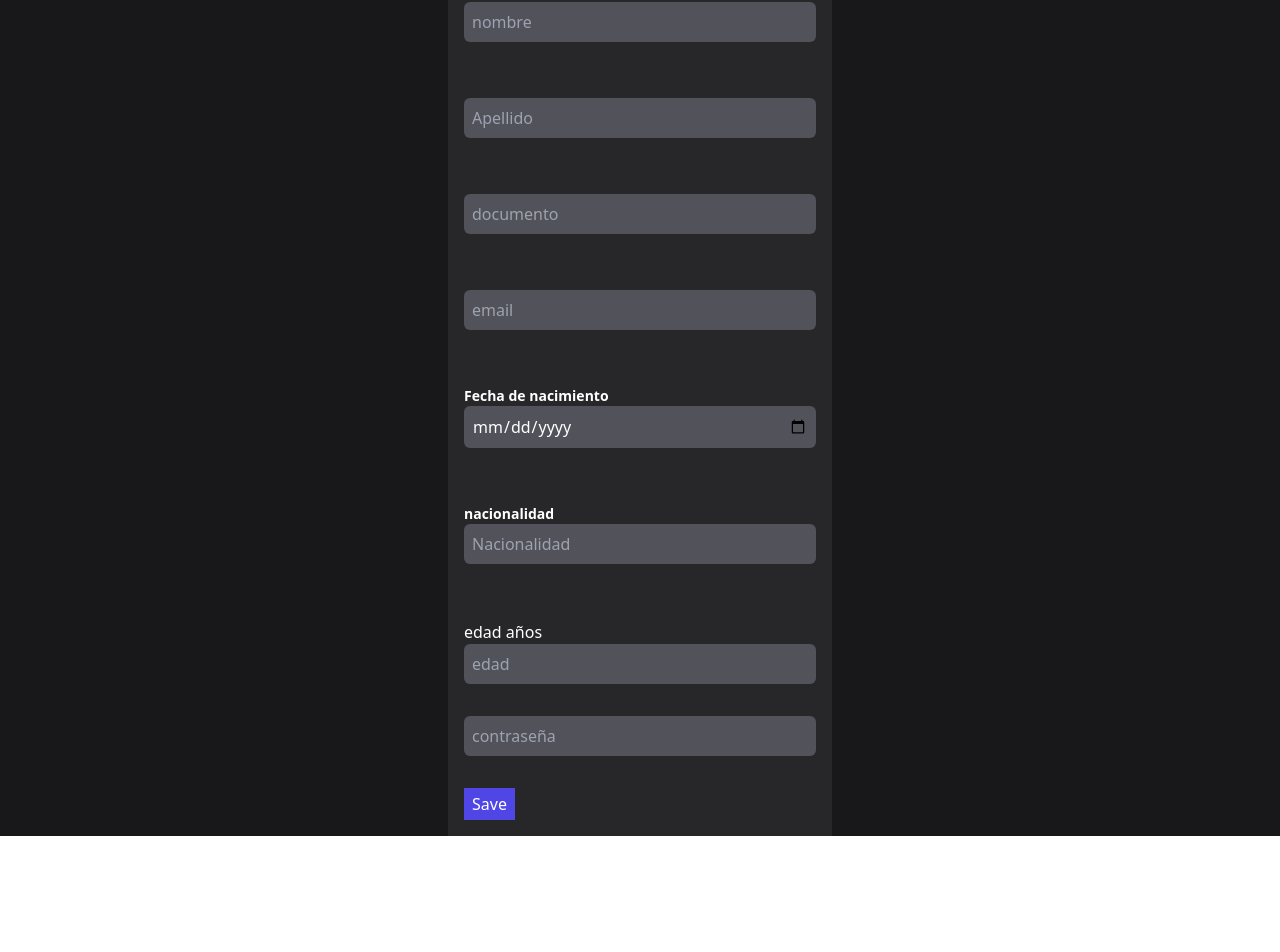
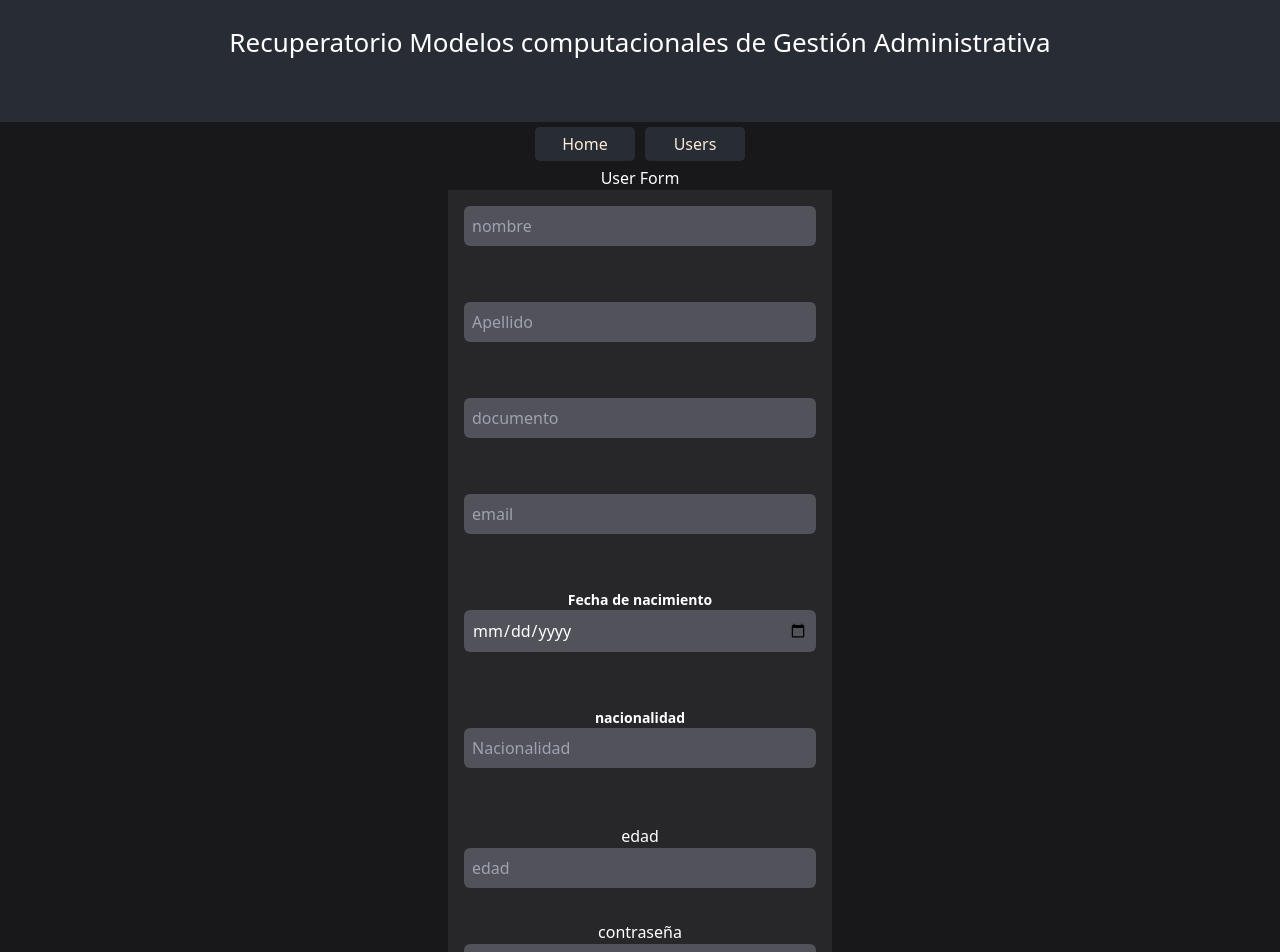
Before and after one commit to lucascabrera1/RecuperatorioMCGA2021, a React (Create React App) app in the folder client/: page /newuser in a window 1280 px wide. Shown: the part 38-990 px from the top of the page. Before the commit the page ends 878 px from the top, so only its background shows below. Built offline with nearby package versions, Linux system fonts and the light colour scheme.

Commit message:
agrego footer header navbar

```diff
--- a/client/src/App.css
+++ b/client/src/App.css
@@ -15,7 +15,7 @@
 
 .App-header {
   background-color: #282c34;
-  min-height: 100vh;
+  min-height: 20vh;
   display: flex;
   flex-direction: column;
   align-items: center;
@@ -24,8 +24,32 @@
   color: white;
 }
 
+navbar ul {
+  padding: 0;
+}
+
+navbar ul li{
+  display: inline-block;
+  padding: 5px;
+  background-color: #282c34;
+  color: antiquewhite;
+  border-radius: 5px 5px;
+  margin: 5px;
+  min-width: 100px;
+  text-align: center;
+  align-content: center;
+}
+
 .App-link {
   color: #61dafb;
+}
+
+.Center {
+  text-align: center;
+}
+
+.App-footer {
+  background-color: #282c34;
 }
 
 @keyframes App-logo-spin {
--- a/client/src/App.js
+++ b/client/src/App.js
@@ -1,5 +1,5 @@
 import './App.css';
-import {BrowserRouter, Routes, Route} from 'react-router-dom'
+import {BrowserRouter, Routes, Route, NavLink} from 'react-router-dom'
 import Users from './Components/Users.js'
 import Home from './Components/Home.js'
 import NotFoundRoute from './Components/NotFoundRoute';
@@ -8,9 +8,16 @@ import UserForm from './Components/UserForm';
 function App() {
 
   return (
-    <div className="bg-zinc-900  text-white">
+    <div className="bg-zinc-900  text-white Center" >
+      <header className='App-header'><h1>Recuperatorio Modelos computacionales de Gestión Administrativa</h1></header>
       <div className='items-center justify-center'>
       <BrowserRouter>
+      <navbar>
+        <ul>
+          <li><NavLink to="/home">Home</NavLink></li>
+          <li><NavLink to="/users">Users</NavLink></li>
+        </ul>
+      </navbar>
         <Routes>
           <Route path='/' element={<Home/>} />
           <Route path='/home' element={<Home/>} />
@@ -21,6 +28,7 @@ function App() {
         </Routes>
       </BrowserRouter>
       </div>
+      <footer className='App-footer'><h2>Realizado por Lucas Cabrera</h2></footer>
     </div>
   );
 }
--- /dev/null
+++ b/client/src/Components/Button.js
@@ -0,0 +1,6 @@
+export default function Button({type, label}) {
+    return (
+        <button type={type} className='bg-indigo-600 px-2 py-1'>{label}</button>
+    )
+
+}
--- a/client/src/Components/UserForm.js
+++ b/client/src/Components/UserForm.js
@@ -6,10 +6,11 @@ import { nanoid } from '@reduxjs/toolkit'
 import {useNavigate, useParams} from 'react-router-dom'
 import {useForm} from 'react-hook-form'
 import { FetchUser } from '../feautures/users/userSlice'
+import Button from './Button'
 
 function UserForm() {
 
-    const {register, handleSubmit, formState : {errors}} = useForm()
+    const {register, handleSubmit, reset, getValues, formState : {errors}} = useForm()
 
     const [id,setId] = useState()
 
@@ -62,30 +63,28 @@ function UserForm() {
         setUser({
             ...user,
             [e.target.name] : e.target.value,
-
         })
     }
 
     const handleBlur = (e) => {
+        console.log(getValues())
         if (e.target.name == 'fechanacimiento') {
             let edad = CalcularEdad(e.target.value)
             console.log( edad)
-            setUser({
-                ...user,
+            reset({
+                ...getValues(),
                 ["edad"] : edad
             })
         }
     }
 
-    const handleSubmitUser = async (e) => {
-        const data = user
-        e.preventDefault();
+    const handleSubmitUser = async (data, e) => {
         if (params.id) {
             try {
-                console.log(user)
-                await dispatch(UpdateUser({...user, id: params.id})).unwrap()
+                console.log(data)
+                await dispatch(UpdateUser({...data, id: params.id})).unwrap()
                 alert("usuario modificado correctamente")
-                setUser(userInitial)
+                e.target.reset()
                 navigate('/users')
             } catch (error) {
                 console.error(error)
@@ -99,9 +98,9 @@ function UserForm() {
                 _id : users.length + 1
             }))*/
             try {
-                await dispatch(SaveUser(user)).unwrap()
+                await dispatch(SaveUser(data)).unwrap()
                 alert('usuario guardado correctamente')
-                setUser(userInitial)
+                e.target.reset()
             } catch (error) {
                 console.error(error)
             }
@@ -120,8 +119,9 @@ function UserForm() {
             console.log(users)
             if (params.id) {
                 const userFounded = await (dispatch (FetchUser(params.id)).unwrap())
-                console.log(userFounded)
-                setUser(userFounded)
+                const userfnac = {...userFounded, fechanacimiento : userFounded.fechanacimiento.substring(0, 10)}
+                console.log(userfnac)
+                reset(userfnac)
             }
         }
        fetchUser()
@@ -130,7 +130,7 @@ function UserForm() {
     return (
         <div>
             <h1>User Form</h1>
-            <form onSubmit={handleSubmitUser} className='bg-zinc-800 max-w-sm p-4 mb-1 mx-auto'>
+            <form onSubmit={handleSubmit(handleSubmitUser)} className='bg-zinc-800 max-w-sm p-4 mb-1 mx-auto'>
                     <div>
                         <input
                             type='text'
@@ -140,10 +140,8 @@ function UserForm() {
                                 minLength: 3,
                                 pattern: /^[A-Za-z]+$/i
                             })}
-                            value={user.nombre}
                             name='nombre'
                             placeholder='nombre'
-                            onChange={handleChange}
                             className='w-full p-2 rounded-md bg-zinc-600 mb-2'
                         />
                         {errors.nombre?.type === "required" && <span style={{color: "red"}} >el nombre es obligatorio</span>}
@@ -162,11 +160,9 @@ function UserForm() {
                             minLength: 3,
                             pattern: /^[A-Za-z]+$/i
                         })}
-                        value={user.apellido}
                         name='apellido'
                         placeholder='Apellido'
                         className='w-full p-2 rounded-md bg-zinc-600 mb-2'
-                        onChange={handleChange}
                     />
                         {errors.apellido?.type === "required" && <span style={{color: "red"}} >el apellido es obligatorio</span>}
                         {errors.apellido?.type === "maxLength" && <span style={{color: "red"}} >no puede incluir mas de 50 caracteres</span>}
@@ -184,9 +180,9 @@ function UserForm() {
                         })}
                         name='dni'
                         className='w-full p-2 rounded-md bg-zinc-600 mb-2'
-                        value={user.dni}
+
                         placeholder='documento'
-                        onChange={handleChange}
+
                     />
                     {errors.dni?.type === "required" && <span style={{color: "red"}} >el documento es requerido</span>}
                     {errors.dni?.type === "maxLength" && <span style={{color: "red"}} >no puede incluir mas de 10 caracteres</span>}
@@ -197,15 +193,11 @@ function UserForm() {
                 <input
                     type='email'
                     {...register('email', {
-                        required: true,
-                        maxLength: 10,
-                        minLength: 6
+                        required: true
                     })}
                     className='w-full p-2 rounded-md bg-zinc-600 mb-2'
                     name='email'
-                    value={user.email}
                     placeholder='email'
-                    onChange={handleChange}
                     />
                     {errors.email?.type === "required" && <span style={{color: "red"}} >el email es requerido</span>}
                 </div>
@@ -221,9 +213,7 @@ function UserForm() {
                             })}
                             className='w-full p-2 rounded-md bg-zinc-600 mb-2'
                             name='fechanacimiento'
-                            value={user.fechanacimiento.substring(0, 10)}
                             placeholder = 'fecha de nacimiento'
-                            onChange={handleChange}
                             onBlur={handleBlur}
                         />
                     </div>
@@ -247,11 +237,9 @@ function UserForm() {
                             minLength: 3,
                             pattern: /^[A-Za-z]+$/i
                         })}
-                        value={user.nacionalidad}
                         name='nacionalidad'
                         placeholder='Nacionalidad'
                         className='w-full p-2 rounded-md bg-zinc-600 mb-2'
-                        onChange={handleChange}
                     />
                         {errors.nacionalidad?.type === "required" && <span style={{color: "red"}} >la nacionalidad es obligatoria</span>}
                         {errors.nacionalidad?.type === "maxLength" && <span style={{color: "red"}} >no puede incluir mas de 50 caracteres</span>}
@@ -260,28 +248,35 @@ function UserForm() {
                 </div>
                 <br/><br/>
 
-                <p>edad {user.edad} años</p>
+                <p>edad</p>
 
                {  <input
                     type='number'
                     className='w-full p-2 rounded-md bg-zinc-600 mb-2'
                     name='edad'
-                    value={user.edad}
                     placeholder='edad'
                     disabled
-                    onChange={handleChange}
+                    {...register('edad')}
                 />}
                 <br/><br/>
+                <div>
+                <label>contraseña</label>
                     <input
                         type='password'
                         className='w-full p-2 rounded-md bg-zinc-600 mb-2'
                         name='contraseña'
-                    value={user.contraseña}
                         placeholder= 'contraseña'
-                    onChange={handleChange}
+                        {...register('contraseña', {
+                            required: true,
+                            minLength: 6
+                        })}
                     />
+                    {errors.contraseña?.type === "required" && <span style={{color: "red"}} >la contraseña es obligatoria</span>}
+                    {errors.contraseña?.type === "minLength" && <span style={{color: "red"}} >al menos 6 caracteres</span>}
+                </div>
+
                 <br/><br/>
-                <button type='submit' className='bg-indigo-600 px-2 py-1'>Save</button>
+                <Button type="submit" label="Save"></Button>
             </form>
         </div>
     )
```
Also changed, not shown: 1 other file (tests, documents, lock files or other folders). Lines whose indentation alone changed are shown as unchanged.
